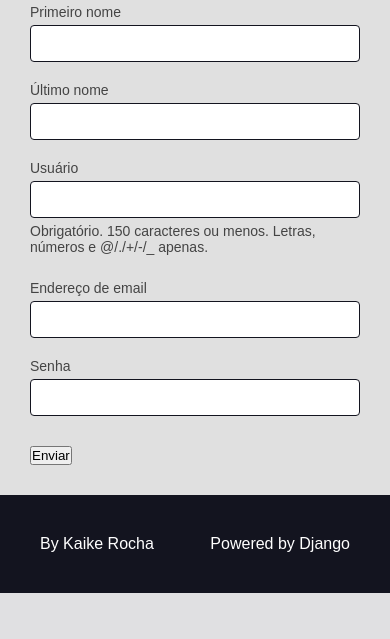
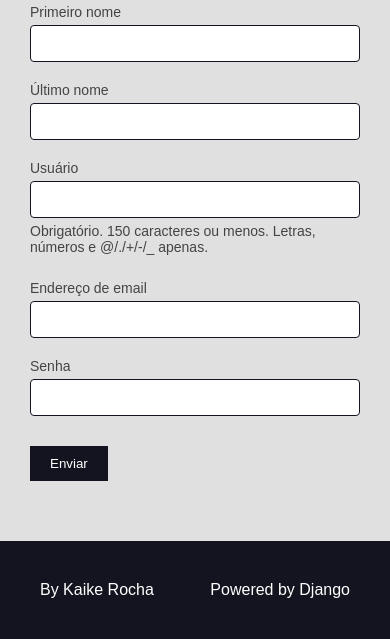
Before and after one commit to KaikeRochaDev/Receitas, a Django app: template authors/templates/authors/pages/register_view.html in a window 390 px wide. Shown: the part 275-914 px from the top of the page. Before the commit the page ends 868 px from the top, so only its background shows below. Run offline with Django 4.2, Linux system fonts and the light colour scheme; the template is opened without the code that fills it: values that come from a table or form of the project are taken from there, others are empty; parts of the project's set-up code (start-up, migrations or seed data) failed here and were passed over; some libraries are stand-ins or nearby versions.

Commit message:
Adding css in form authors

```diff
--- a/authors/templates/authors/pages/register_view.html
+++ b/authors/templates/authors/pages/register_view.html
@@ -26,8 +26,11 @@
                 {% endfor %}
             </div>
 
-            <div class="form-group">
-                <button type="submit">Enviar</button>
+                <div class="form-content form-content-grid">
+                    <div class="form-group">
+                        <button type="submit">Enviar</button>
+                    </div>
+                </div>
             </div>
         </form>
     </div>
--- a/templates/static/recipes/css/styles.css
+++ b/templates/static/recipes/css/styles.css
@@ -468,7 +468,7 @@ a {
 }
 
 @media (max-width: 600px){
-  .main-content-list{
+  .main-content-list, .form-content-grid{
     grid-template-columns: repeat(auto-fit, minmax(100%, 1fr));
   }
 }
```
